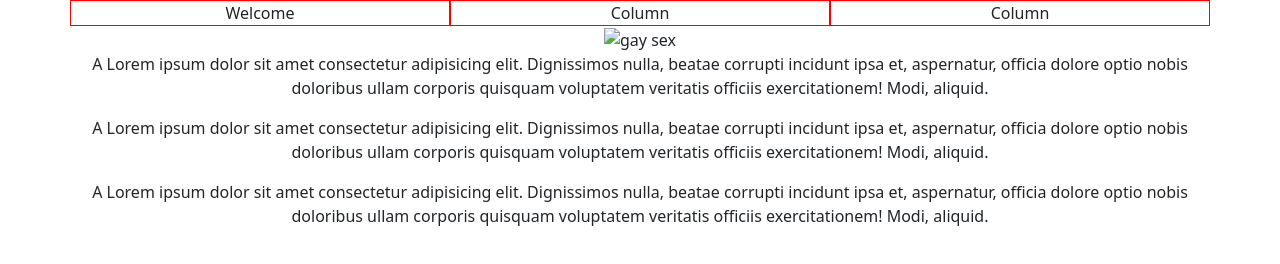
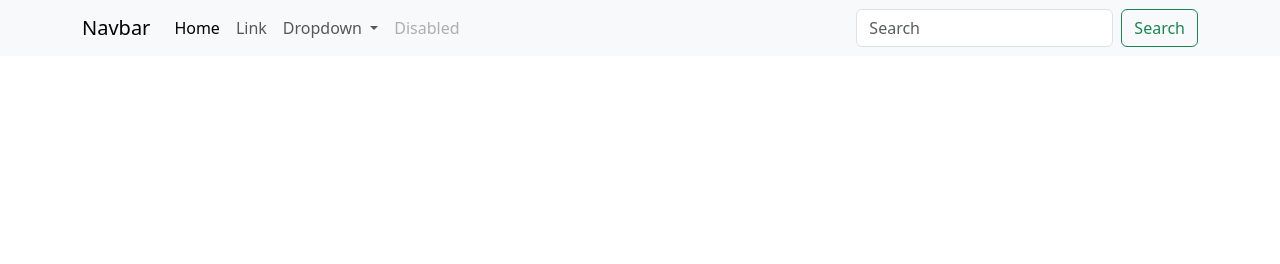
Before and after one commit to givenbygody/project_1, a plain HTML site: page main.html in a window 1280 px wide. Drawn offline with Linux system fonts and the light colour scheme.

Commit message:
+nav bar

```diff
--- a/main.html
+++ b/main.html
@@ -4,35 +4,57 @@
 <head>
     <meta charset="UTF-8">
     <meta name="viewport" content="width=device-width, initial-scale=1.0">
+
     <link rel="stylesheet" href="styles.css">
-    <title>Document</title>
+
+    <link href="bootstrap.min.css" rel="stylesheet">
+
+
+    <title>AutoTours - Trevel with us</title>
 </head>
 
 <body>
-    <script src="index.js"></script>
-    <link href="bootstrap.min.css" rel="stylesheet">
-    <div class="container text-center">
-        <div class="row">
-            <div class="col">
-                Welcome
-            </div>
-            <div class="col">
-                Column
-            </div>
-            <div class="col">
-                Column
+    <nav class="navbar navbar-expand-lg bg-body-tertiary">
+        <div class="container">
+            <a class="navbar-brand" href="#">Navbar</a>
+            <button class="navbar-toggler" type="button" data-bs-toggle="collapse"
+                data-bs-target="#navbarSupportedContent" aria-controls="navbarSupportedContent" aria-expanded="false"
+                aria-label="Toggle navigation">
+                <span class="navbar-toggler-icon"></span>
+            </button>
+            <div class="collapse navbar-collapse" id="navbarSupportedContent">
+                <ul class="navbar-nav me-auto mb-2 mb-lg-0">
+                    <li class="nav-item">
+                        <a class="nav-link active" aria-current="page" href="#">Home</a>
+                    </li>
+                    <li class="nav-item">
+                        <a class="nav-link" href="#">Link</a>
+                    </li>
+                    <li class="nav-item dropdown">
+                        <a class="nav-link dropdown-toggle" href="#" role="button" data-bs-toggle="dropdown"
+                            aria-expanded="false">
+                            Dropdown
+                        </a>
+                        <ul class="dropdown-menu">
+                            <li><a class="dropdown-item" href="#">Action</a></li>
+                            <li><a class="dropdown-item" href="#">Another action</a></li>
+                            <li>
+                                <hr class="dropdown-divider">
+                            </li>
+                            <li><a class="dropdown-item" href="#">Something else here</a></li>
+                        </ul>
+                    </li>
+                    <li class="nav-item">
+                        <a class="nav-link disabled" aria-disabled="true">Disabled</a>
+                    </li>
+                </ul>
+                <form class="d-flex" role="search">
+                    <input class="form-control me-2" type="search" placeholder="Search" aria-label="Search" />
+                    <button class="btn btn-outline-success" type="submit">Search</button>
+                </form>
             </div>
         </div>
-        <div class="clearfix">
-            <img src="" class-md-6 float-md-end mb-3 ms-md-3 alt="gay sex">
-            <p>A Lorem ipsum dolor sit amet consectetur adipisicing elit. Dignissimos nulla, beatae corrupti incidunt ipsa et, aspernatur, officia dolore optio nobis doloribus ullam corporis quisquam voluptatem veritatis officiis exercitationem! Modi, aliquid.</p>
-            <p>A Lorem ipsum dolor sit amet consectetur adipisicing elit. Dignissimos nulla, beatae corrupti incidunt ipsa et, aspernatur, officia dolore optio nobis doloribus ullam corporis quisquam voluptatem veritatis officiis exercitationem! Modi, aliquid.</p>
-            <p>A Lorem ipsum dolor sit amet consectetur adipisicing elit. Dignissimos nulla, beatae corrupti incidunt ipsa et, aspernatur, officia dolore optio nobis doloribus ullam corporis quisquam voluptatem veritatis officiis exercitationem! Modi, aliquid.</p>
-        </div>
-    </div>
-
-
-
+    </nav>
 </body>
 
 </html>
```
Also changed, not shown: 1 other file.
